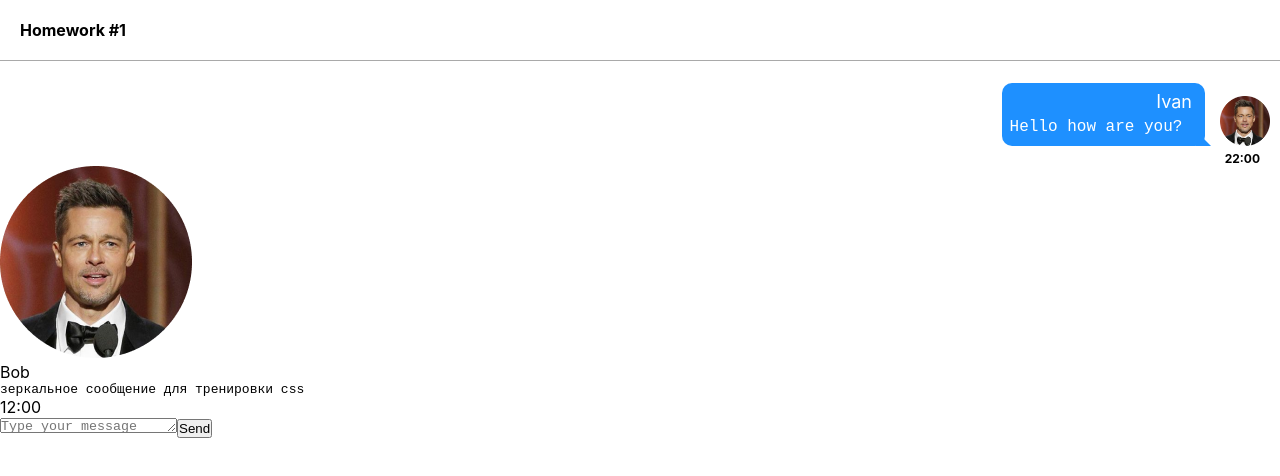
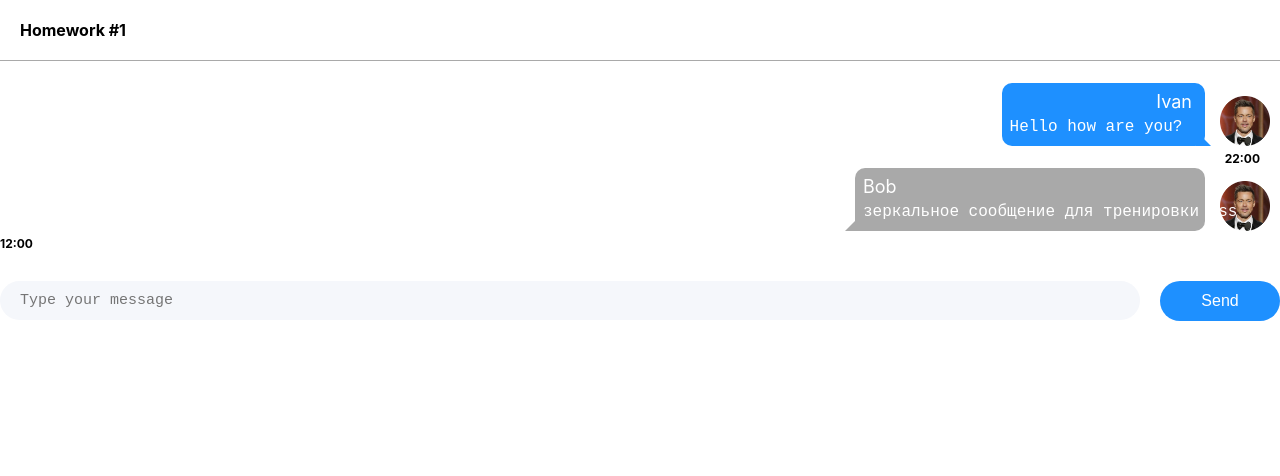
Before and after one commit to Sene4kaaa/homework-front, a React (Create React App) app: page / in a window 1280 px wide. Shown: the top 476 px of the page. Built offline with nearby package versions, Linux system fonts and the light colour scheme.

Commit message:
Add style in FriendMessage.module.css and MessageSender.module.css

```diff
--- a/src/s2-homeworks/hw01/friend-message/FriendMessage.module.css
+++ b/src/s2-homeworks/hw01/friend-message/FriendMessage.module.css
@@ -1,31 +1,56 @@
 .friendMessage {
-
+    display: flex;
+    flex-direction: column;
 }
 
 .friendImageAndText {
-
+    display: flex;
+    align-items:  flex-end;
 }
 
 .friendImageAndText img {
-
+    height: 50px;
+    width: 50px;
+    margin: 15px 10px 0 15px;
+    order: 1;
 }
 
 .friendText {
-
+    position: relative;
+    background-color: darkgray;
+    color: #FFFFFF;
+    margin-left: auto;
+    padding: 8px 13px 10px 8px;
+    border-radius: 10px;
+    max-width: 350px;
 }
 
 .friendText:after {
+    content: '';
+    position: absolute;
+    bottom: 0;
+    left: -10px;
+    width: 0;
+    height: 0;
+    border-left: 20px solid transparent;
+    border-bottom: 20px solid darkgray;
+
 
 }
 
 .friendName {
-
+    font-size: 18px;
+    margin-bottom: 6px;
+    text-align: left;
 }
 
 .friendMessageText {
-
+    font-size: 16px;
 }
 
 .friendTime {
-
+    font-size: 12px;
+    font-weight: bold;
+    text-align: left;
+    margin: 5px 20px 0 0;
 }
--- a/src/s2-homeworks/hw01/message-sender/MessageSender.module.css
+++ b/src/s2-homeworks/hw01/message-sender/MessageSender.module.css
@@ -1,18 +1,38 @@
 .sendForm {
+    display: flex;
+    margin-top: 30px;
+    margin-bottom: 30px;
 
 }
 
 .textarea {
-
+    border: none;
+    padding: 11px 20px;
+    border-radius: 20px;
+    background-color: #F5F7FB;
+    resize: none;
+    overflow: hidden;
+    flex-grow: 1;
+    font-size: 15px;
+    color: gray;
+    outline: none;
 }
 
 .button {
-
+    height: 40px;
+    width: 120px;
+    border-radius: 20px;
+    border: none;
+    background-color: dodgerblue;
+    color: white;
+    font-size: 16px;
+    margin-left: 20px;
 }
 
 .button:hover {
+    background-color: #1e77d0;
+}
 
+.button:active {
+    background-color: rgba(0, 0, 0, 0.5);
 }
-.button:active {
-
-}
--- a/src/s2-homeworks/hw01/message/Message.module.css
+++ b/src/s2-homeworks/hw01/message/Message.module.css
@@ -33,7 +33,7 @@
     width: 15px;
     height: 10px;
     background: dodgerblue;
-transform: skewX(45deg);
+    transform: skewX(45deg);
 
 }
 
```
